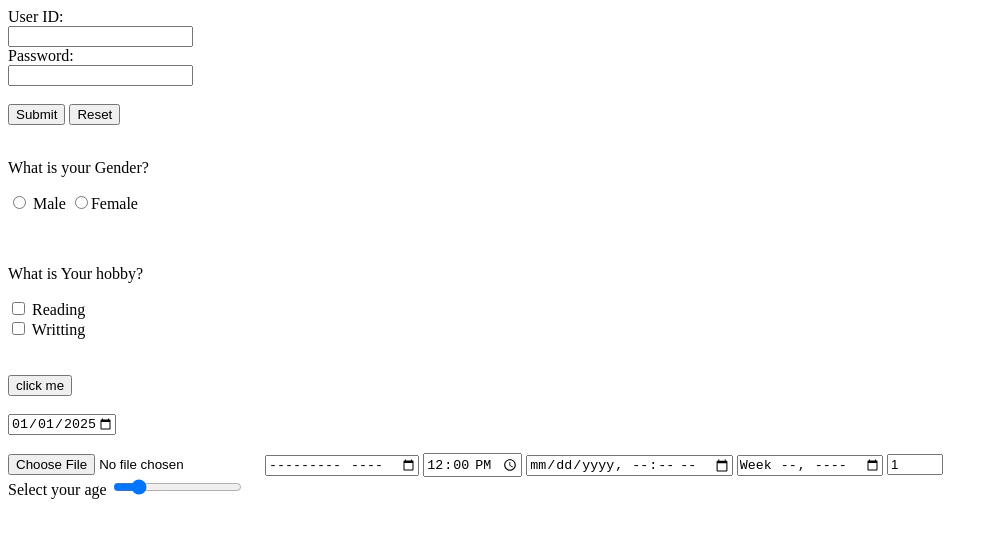
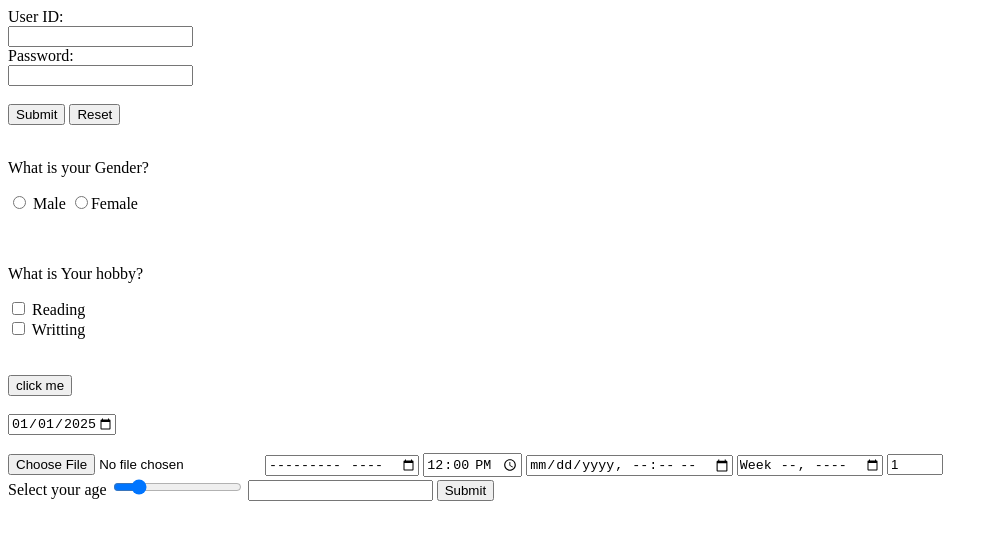
Before and after one commit to 21-shivam/1_st, a plain HTML site: page input.html in a window 1280 px wide. Shown: the whole page, without its empty margins (0-998 px from the left). Drawn offline with Linux system fonts and the light colour scheme.

Commit message:
All about input

```diff
--- a/input.html
+++ b/input.html
@@ -44,9 +44,14 @@
         <br>
         <label for="">Select your age</label>
         <input type="range" name="range" id="" min="0" max="120" value="20" step="1">
+        <input type="tel" name="userphone" id="" maxlength="10">
+        <input type="submit" value="Submit">
     </form>
 
-
+<!-- some attribute in table
+    readonly=for reading purpose
+    autocompelete for giving suggestion
+-->
 
 </body>
 </html>
```
